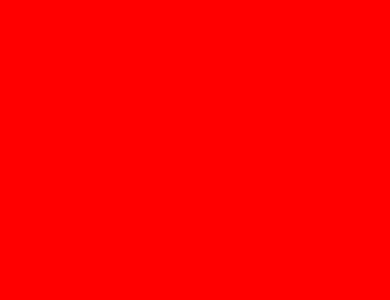
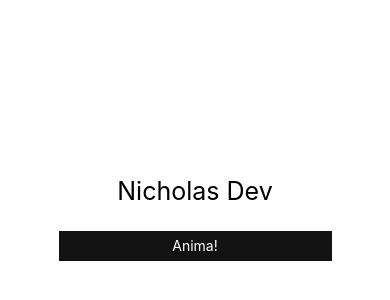
Before and after one commit to nicholasveras/Anima-es, a React Native app: screen / in a window 390 px wide. Shown: the part 204-504 px from the top of the page. Built offline with nearby package versions, Linux system fonts and the light colour scheme.

Commit message:
feat: Animatable

```diff
--- a/App.jsx
+++ b/App.jsx
@@ -1,53 +1,34 @@
-import React, {useRef, useEffect} from "react";
-import {SafeAreaView ,View, Text, StyleSheet, Animated} from 'react-native'
+import React, {useRef} from "react";
+import { SafeAreaView, View, Text, StyleSheet, TouchableOpacity } from "react-native";
+
+import * as Animatable from 'react-native-animatable';
+
+const ButtonAnimated = Animatable.createAnimatableComponent(TouchableOpacity);
 
 export default function App(){
-  const larAnimada = useRef(new Animated.Value(0)).current
-  const altAnimada = useRef(new Animated.Value(50)).current
-  //const opacidadeAnimada = useRef(new Animated.Value(0)).current
+  const buttonRef = useRef(null);
 
-  useEffect(()=> {
-
-    Animated.sequence([
-      Animated.timing(larAnimada, {
-        toValue: 100,
-        duration: 4000,
-        useNativeDriver: false
-      }),
-      Animated.timing(altAnimada, {
-        toValue: 100,
-        duration: 4000,
-        useNativeDriver: false
-      })
-    ]).start(({finished}) => {
-      alert("Animação Finalizada!")
-    });
-
-  }, []);
-
-  let porcentagemLargura = larAnimada.interpolate({
-    inputRange: [0, 100], // Entrada, vai de quanto até quanto
-    outputRange: ['0%', '100%'] // Vai sair de 0% até 100%
-  })
-
-  let porcentagemAltura = altAnimada.interpolate({
-    inputRange: [50, 100],
-    outputRange: ['5%', '100%']
-  })
+  function handleClick(){
+    buttonRef.current.bounce();
+  }
 
   return(
     <SafeAreaView style={styles.container}>
-      <Animated.View
-      style={{
-        width: porcentagemLargura,
-        height: porcentagemAltura,
-        backgroundColor: '#ff0000',
-        justifyContent: 'center',
+      <Animatable.Text
+      style={styles.title}
+      animation='shake'
+      >
+        Nicholas Dev
+      </Animatable.Text>
 
-        //opacity: opacidadeAnimada
-        }}>
-
-      </Animated.View>
+      <ButtonAnimated
+      style={styles.button}
+      animation="pulse"
+      ref={buttonRef}
+      onPress={handleClick}
+      >
+        <Text style={{color: "#FFF"}}>Anima!</Text>
+      </ButtonAnimated>
     </SafeAreaView>
   );
 }
@@ -57,5 +38,16 @@
     flex: 1,
     justifyContent: 'center',
     alignItems: 'center'
+  },
+  title: {
+    fontSize: 25,
+  },
+  button: {
+    width: '70%',
+    height: 30,
+    backgroundColor: '#121212',
+    justifyContent: 'center',
+    alignItems: 'center',
+    marginTop: 25,
   }
 })
--- a/package.json
+++ b/package.json
@@ -12,7 +12,8 @@
     "expo": "~50.0.5",
     "expo-status-bar": "~1.11.1",
     "react": "18.2.0",
-    "react-native": "0.73.2"
+    "react-native": "0.73.2",
+    "react-native-animatable": "^1.4.0"
   },
   "devDependencies": {
     "@babel/core": "^7.20.0"
```
Also changed, not shown: 1 other file (tests, documents, lock files or other folders).
